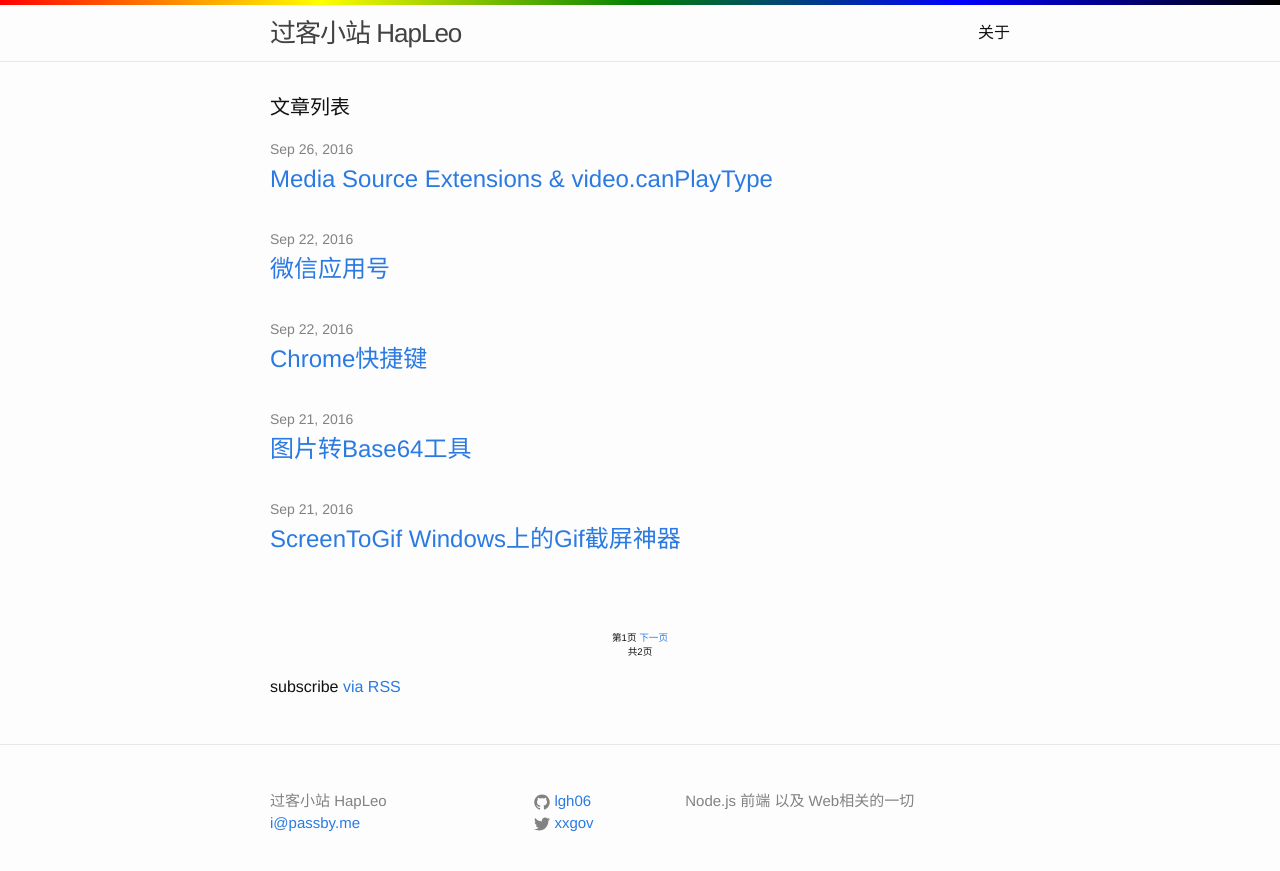
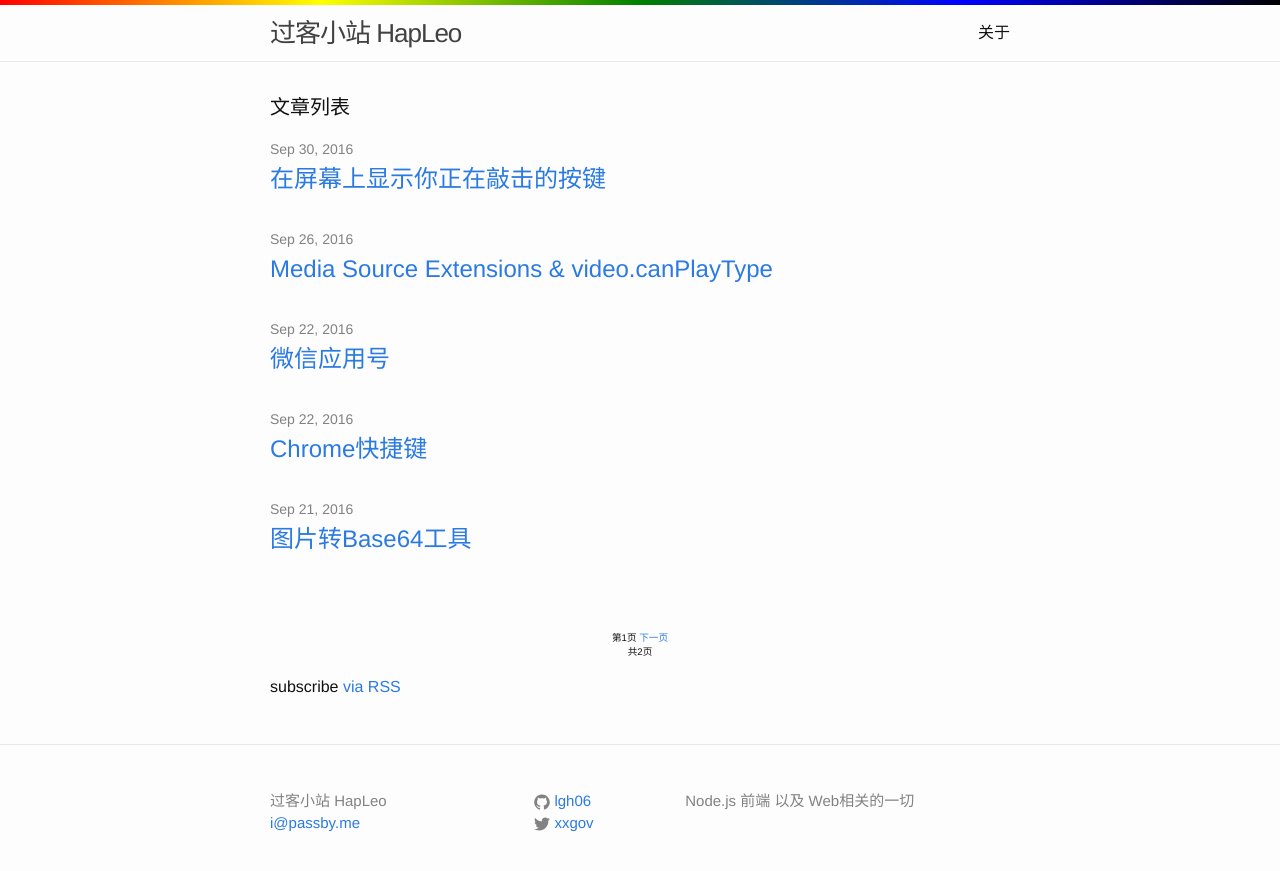
Before and after one commit to lgh06/blog, a Jekyll site: the page built from index.html, in a window 1280 px wide. Shown: the top 871 px of the page. Built offline with Jekyll 4.4.1, drawn with Linux system fonts in a browser that asks for light colours; the list of posts is cut into pages by our own code; some of the changed lines change nothing that is shown.

Commit message:
keycastr

```diff
--- /dev/null
+++ b/_posts/2016-09-30-key-castr.md
@@ -0,0 +1,23 @@
+---
+layout: post
+title:  "在屏幕上显示你正在敲击的按键"
+date:   2016-09-30 15:15:00 +0800
+categories: software record
+---
+
+发现一款开源神器，忍不住过来分享。
+
+[KeyCastr](https://github.com/keycastr/keycastr)，简单说来，就是把键盘敲击显示在屏幕上，
+适合在录制教程的时候用。
+
+
+
+<video src="http://hlcdn.b0.upaiyun.com/blog/2016/09/30/keycast.mp4" controls></video>
+
+如果不用这个开源的，ScreenFlow也不错，录屏+显示按键敲击，不过，$99哦。
+
+另外，windows上可以使用[carnac](https://github.com/Code52/carnac)
+
+
+视频采用Quicktime截屏+ffmpeg转码mp4
+托管在阿里云OSS+又拍云CDN上。
--- a/css/main.scss
+++ b/css/main.scss
@@ -46,3 +46,7 @@
   background-color: lightyellow;
   text-shadow: 1px 1px 8px red,-1px -1px 8px black;
 }
+
+video{
+  width: 100%;
+}
```
Also changed, not shown: Gemfile.lock.
